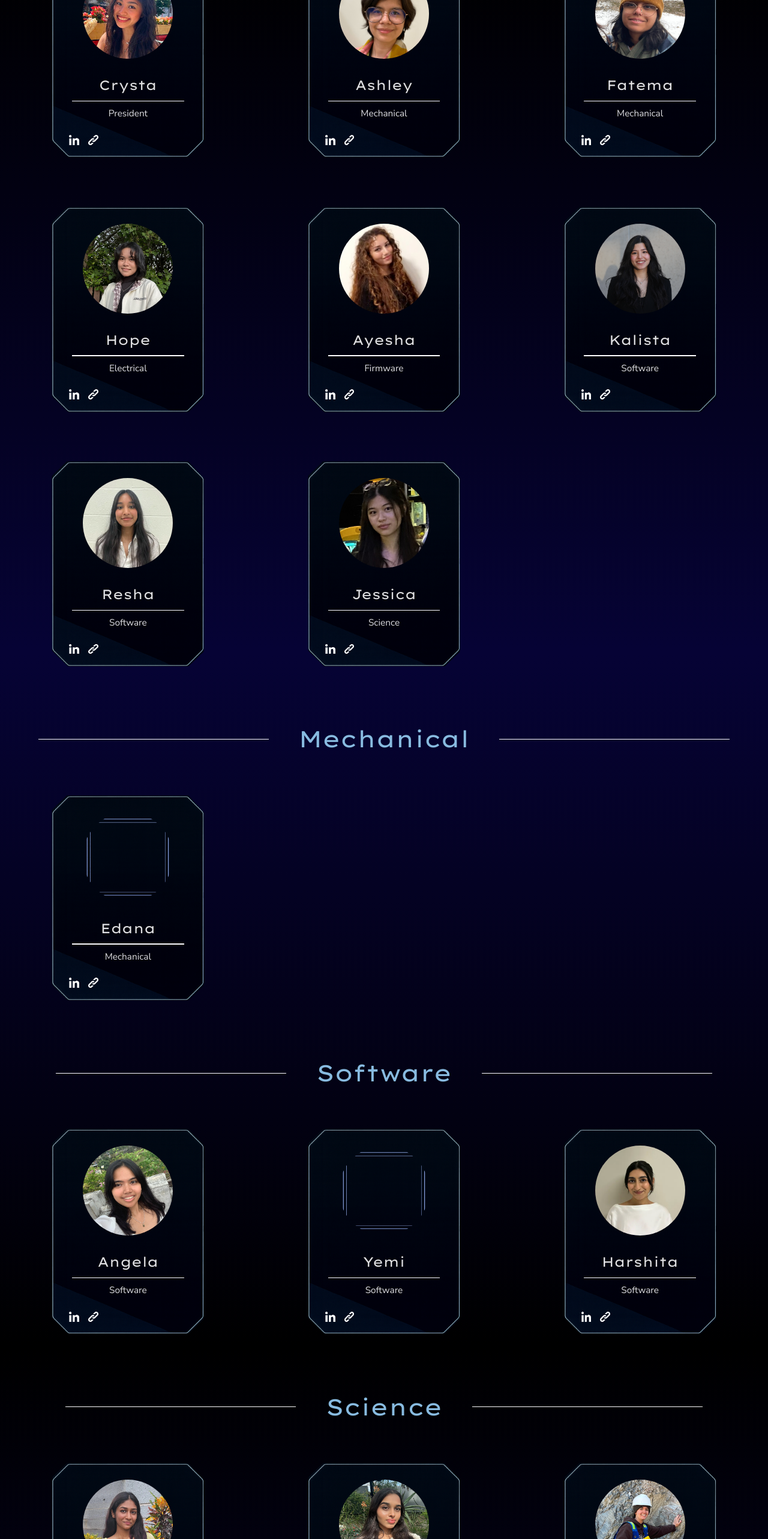
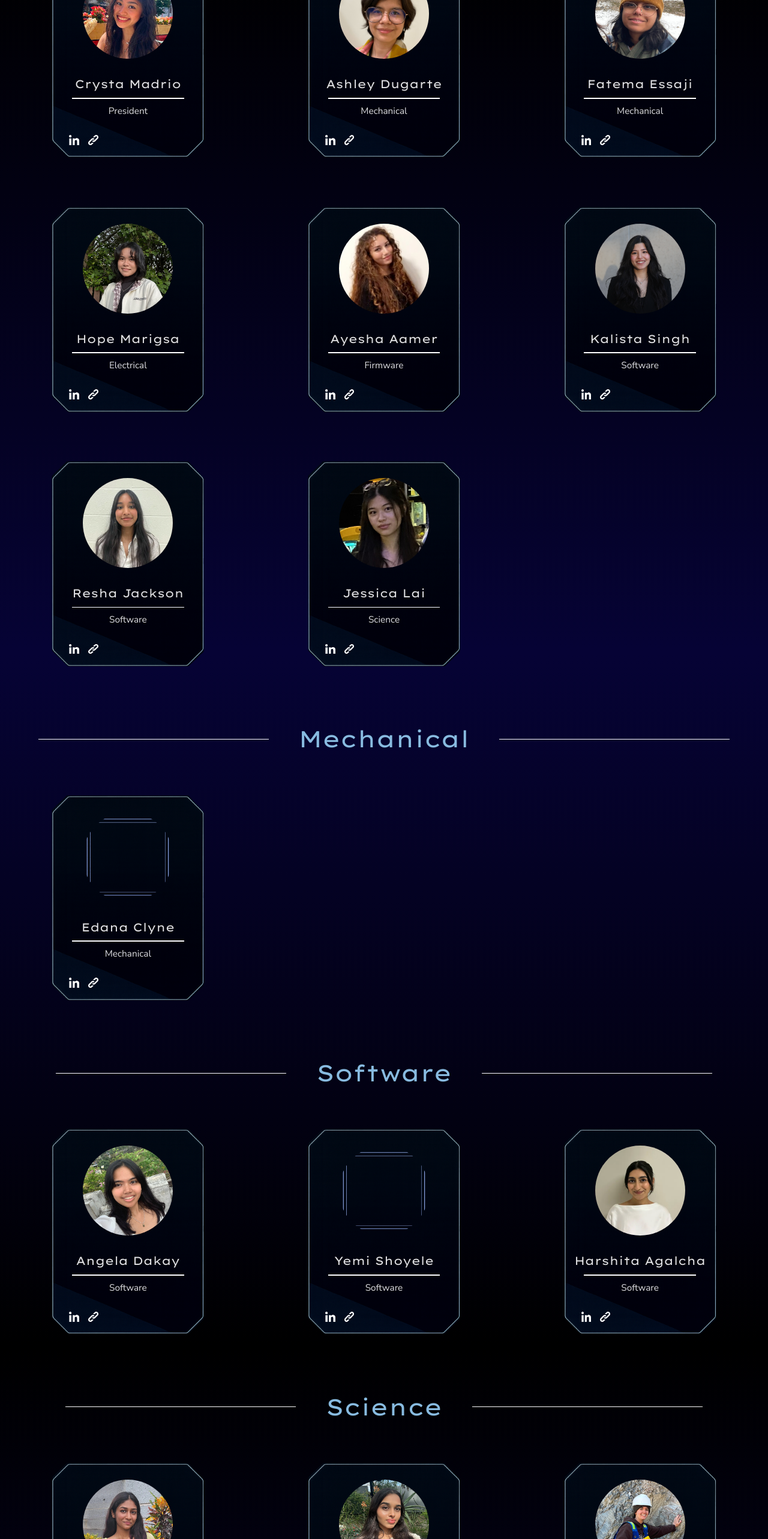
Before and after one commit to kalista13/MSWUA, a React (Vite) app: page /team in a window 1280 px wide. Shown: the part 1360-3926 px from the top of the page at 60% size. Built offline with nearby package versions, Linux system fonts and the light colour scheme; a web font is replaced by a local one.

Commit message:
Update team names and add hover effect on team info box

```diff
--- a/src/data/team/2024-2025/teamInfoData.tsx
+++ b/src/data/team/2024-2025/teamInfoData.tsx
@@ -27,88 +27,88 @@ export interface TeamMember {
 
 export const teamMembers: TeamMember[] = [
   {
-    name: "Crysta",
+    name: "Crysta Madrio",
     role: "President",
     group: "Execs",
     image: Crysta,
     website: "",
-    linkedin: "",
+    linkedin: "https://www.linkedin.com/in/crysta-madrio-334099258/",
     details: "",
   },
   {
-    name: "Ashley",
+    name: "Ashley Dugarte",
     role: "Mechanical",
     group: "Execs",
     image: Ashley,
     website: "",
-    linkedin: "",
+    linkedin: "https://www.linkedin.com/in/ashley-dugarte-izarra-78b1a62b8/",
     details: "",
   },
   {
-    name: "Fatema",
+    name: "Fatema Essaji",
     role: "Mechanical",
     group: "Execs",
     image: QJ,
     website: "",
-    linkedin: "",
+    linkedin: "https://www.linkedin.com/in/fatema-essaji-201634308/",
     details: "",
   },
   {
-    name: "Edana",
+    name: "Edana Clyne",
     role: "Mechanical",
     group: "Mechanical",
     image: NoPic,
     website: "",
-    linkedin: "",
+    linkedin: "https://www.linkedin.com/in/edana-clyne-a11aa4328/",
     details: "",
   },
   {
-    name: "Hope",
+    name: "Hope Marigsa",
     role: "Electrical",
     group: "Execs",
     image: Hope,
     website: "",
-    linkedin: "",
+    linkedin: "https://www.linkedin.com/in/hope-marigsa-517069336/",
     details: "",
   },
   {
-    name: "Ayesha",
+    name: "Ayesha Aamer",
     role: "Firmware",
     group: "Execs",
     image: Ayesha,
     website: "",
-    linkedin: "",
+    linkedin: "https://www.linkedin.com/in/ayesha-aamer-a596b1259/",
     details: "",
   },
   {
-    name: "Kalista",
+    name: "Kalista Singh",
     role: "Software",
     group: "Execs",
     image: Kalista,
     website: "",
-    linkedin: "",
+    linkedin: "https://www.linkedin.com/in/kalista-singh/",
     details: "",
   },
   {
-    name: "Angela",
+    name: "Angela Dakay",
     role: "Software",
     group: "Software",
     image: Angela,
-    website: "",
+    website: "https://angela-dev.vercel.app/",
     linkedin: "https://www.linkedin.com/in/angela-dakay-b6365a244/",
     details: "",
   },
   {
-    name: "Yemi",
+    name: "Yemi Shoyele",
     role: "Software",
     group: "Software",
     image: NoPic,
     website: "",
-    linkedin: "",
+    linkedin: "https://www.linkedin.com/in/yemi-shoyele/",
     details: "",
   },
   {
-    name: "Resha",
+    name: "Resha Jackson",
     role: "Software",
     group: "Execs",
     image: Resha,
@@ -117,43 +117,43 @@ export const teamMembers: TeamMember[] = [
     details: "",
   },
   {
-    name: "Harshita",
+    name: "Harshita Agalcha",
     role: "Software",
     group: "Software",
     image: Harshita,
     website: "",
-    linkedin: "",
+    linkedin: "https://www.linkedin.com/in/harshita-agalcha/",
     details: "",
   },
   {
-    name: "Rosebud",
+    name: "Rosebud John",
     role: "Science",
     group: "Science",
     image: Rosebud,
     website: "",
-    linkedin: "",
+    linkedin: "https://www.linkedin.com/in/rosebud-j-46101a275/",
     details: "",
   },
   {
-    name: "Surabhi",
+    name: "Surabhi Sonanwane",
     role: "Science",
     group: "Science",
     image: Surabhi,
     website: "",
-    linkedin: "",
+    linkedin: "https://www.linkedin.com/in/surabhisonawane/",
     details: "",
   },
   {
-    name: "Emma",
+    name: "Emma Kozak",
     role: "Science",
     group: "Science",
     image: Emma,
     website: "",
-    linkedin: "",
+    linkedin: "https://www.linkedin.com/in/emma-kozak/",
     details: "",
   },
   {
-    name: "Jessica",
+    name: "Jessica Lai",
     role: "Science",
     group: "Execs",
     image: Jessica,
@@ -162,12 +162,12 @@ export const teamMembers: TeamMember[] = [
     details: "",
   },
   {
-    name: "Nina",
+    name: "Nina Velasco",
     role: "Science",
     group: "Science",
     image: Nina,
     website: "",
-    linkedin: "",
+    linkedin: "https://www.linkedin.com/in/nina-velasco-719429270/",
     details: "",
   },
 ];
--- a/src/pages/teampage/TeamPage.css
+++ b/src/pages/teampage/TeamPage.css
@@ -77,6 +77,7 @@
 
 .team-info-box {
   position: relative;
+  transition: all 0.2s ease-in-out;
 }
 
 .team-info-box > img {
@@ -88,9 +89,14 @@
   margin-bottom: 20px;
 }
 
+.team-info-box:hover {
+  transform: scale(1.01);
+}
+
 .member-name {
   font-family: "Lexend Giga", Arial;
-  font-size: clamp(1.4rem, 1.5vw, 1.8rem);
+  font-size: clamp(1.2rem, 1.5vw, 1.4rem);
+  max-width: 250px;
 }
 
 .member-role {
```
